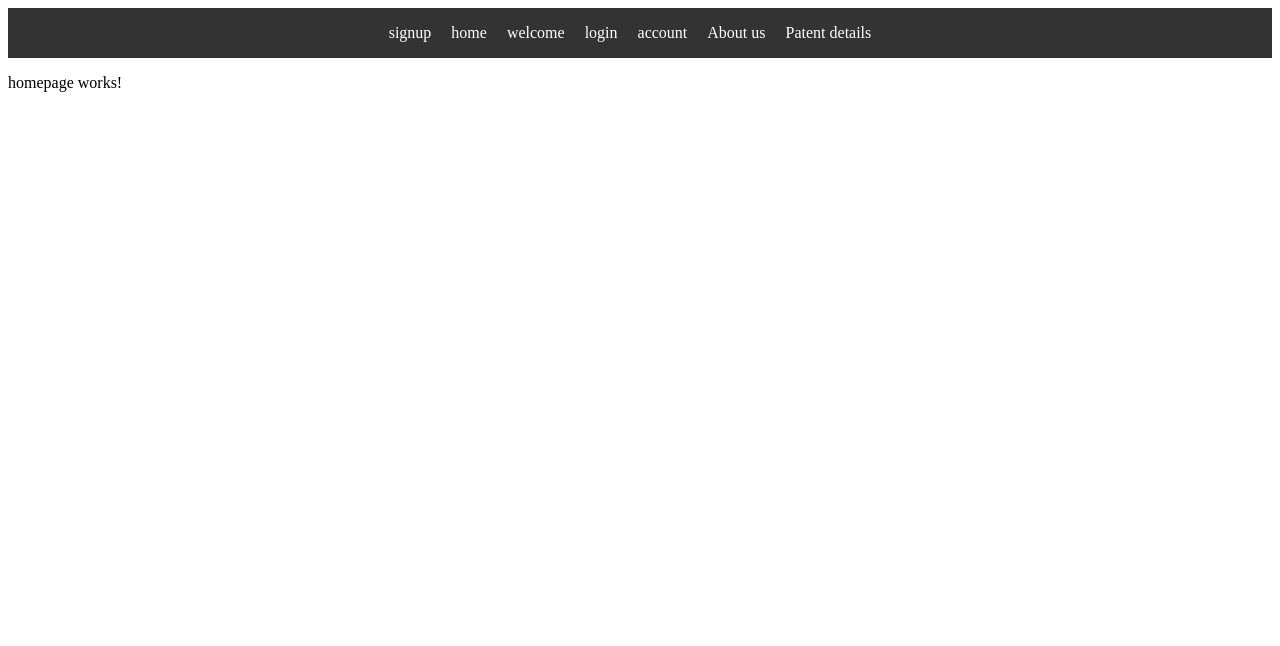
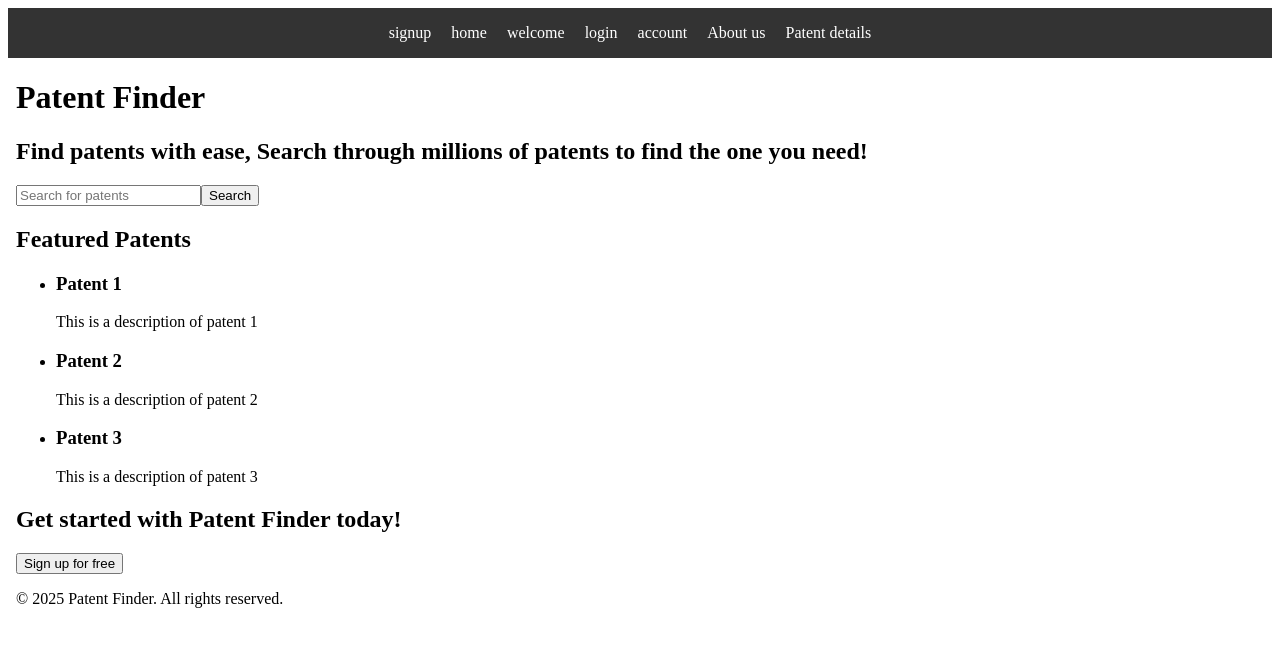
Before and after one commit to Grayson-spec/PatentLocator, an Angular app in the folder client/: page /home in a window 1280 px wide. Shown: the top 646 px of the page. Built offline with nearby package versions, Linux system fonts and the light colour scheme.

Commit message:
Test
Homepage HTML impelemented

```diff
--- a/client/src/app/Components/homepage/homepage.component.html
+++ b/client/src/app/Components/homepage/homepage.component.html
@@ -1 +1,53 @@
-<p>homepage works!</p>
+<!DOCTYPE html>
+<html lang="en">
+
+<body>
+  <!-- Header Section -->
+  <header class="header">
+    <h1>Patent Finder</h1>
+  </header>
+
+  <!-- Hero Section -->
+  <section class="hero">
+    <h2>Find patents with ease,
+
+    Search through millions of patents to find the one you need!</h2>
+  </section>
+
+  <!-- Search Bar Section -->
+  <section class="search-bar">
+    <input type="text" class="search-input" placeholder="Search for patents">
+    <button class="search-button">Search</button>
+  </section>
+
+  <!-- Featured Patents Section -->
+  <section class="featured-patents">
+    <h2>Featured Patents</h2>
+    <ul class="patent-list">
+      <li class="patent-item">
+        <h3>Patent 1</h3>
+        <p>This is a description of patent 1</p>
+      </li>
+      <li class="patent-item">
+        <h3>Patent 2</h3>
+        <p>This is a description of patent 2</p>
+      </li>
+      <li class="patent-item">
+        <h3>Patent 3</h3>
+        <p>This is a description of patent 3</p>
+      </li>
+    </ul>
+  </section>
+
+  <!-- Call to Action Section -->
+  <section class="call-to-action">
+    <h2>Get started with Patent Finder today!</h2>
+    <button>Sign up for free</button>
+  </section>
+
+  <!-- Footer Section -->
+  <footer class="footer">
+    <p>&copy; 2025 Patent Finder. All rights reserved.</p>
+  </footer>
+</body>
+</html>
```
